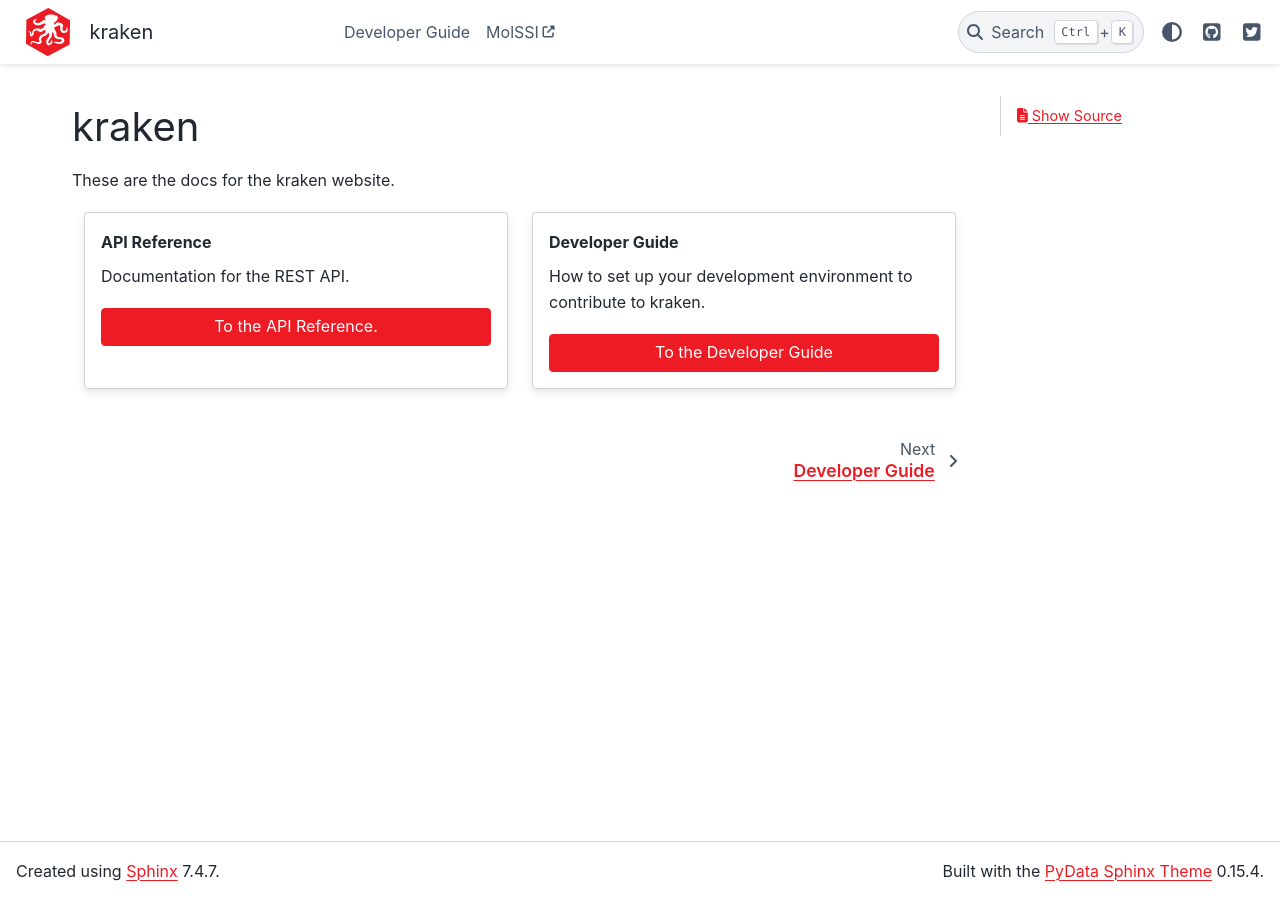
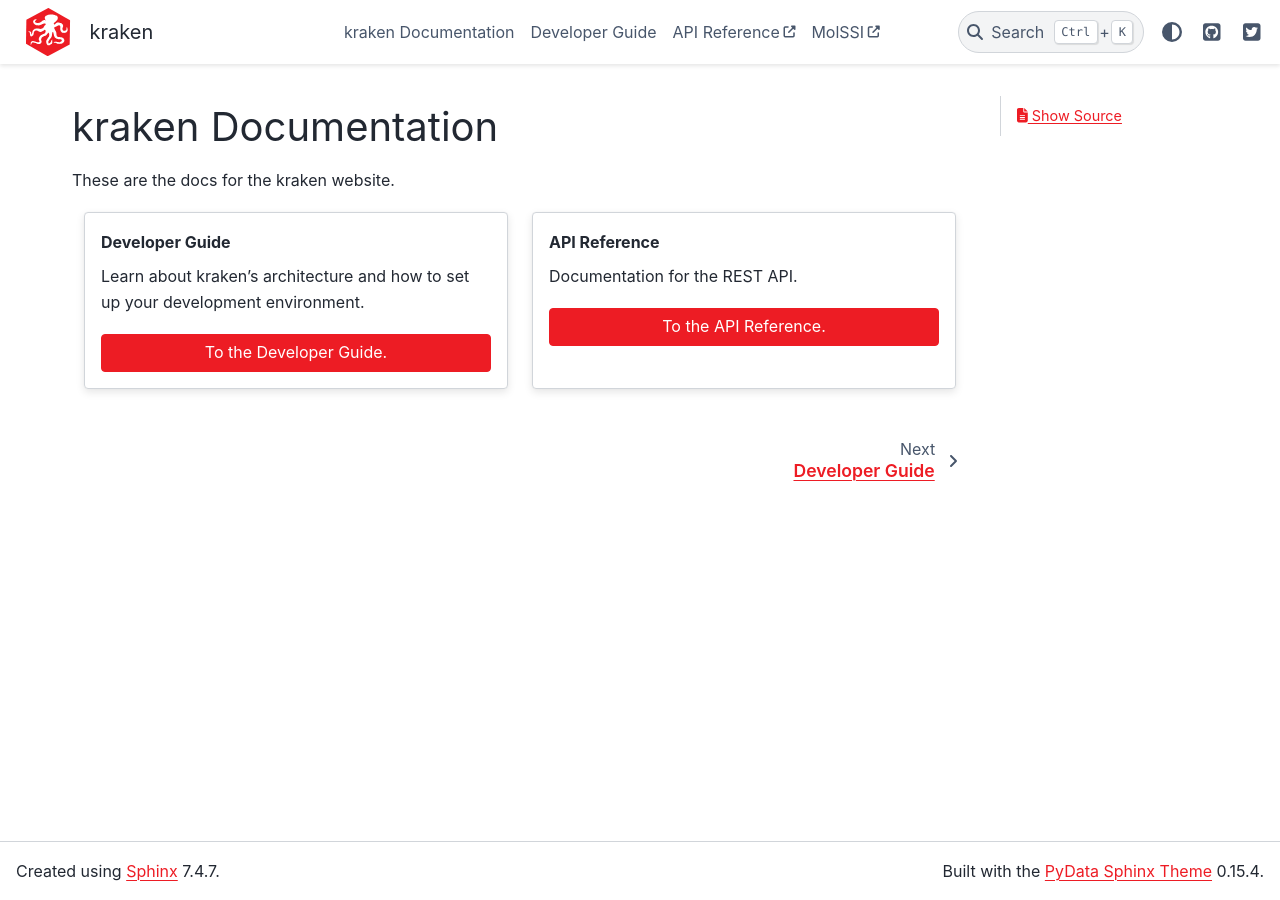
Before and after one commit to Descriptor-Libraries/descriptor-libraries-framework, a Sphinx documentation site: the page built from docs/index.rst, in a window 1280 px wide. Built offline with Sphinx 7.4.7 and the PyData theme 0.15.4, drawn with Linux system fonts in a browser that asks for light colours; pages that are not in the unit, such as notebooks, are missing from menus.

```diff
--- a/docs/conf.py
+++ b/docs/conf.py
@@ -97,7 +97,7 @@ html_favicon = "_static/molssi_square.png"
 # documentation.
 #
 html_theme_options = {
-	"github_url": "https://github.com/jchen0506/molssi_doc_theme",
+	"github_url": "https://github.com/janash/kraken-starting",
 	"twitter_url": "https://twitter.com/MolSSI_NSF",
 
 	"logo": {
@@ -106,11 +106,14 @@ html_theme_options = {
       "text": "kraken",
       "molssi_light": "molssi_main_logo.png",
       "molssi_dark": "molssi_main_logo_inverted_white.png",
+      "link": "/"
     },
 	"show_toc_level": 2,
 	"header_links_before_dropdown": 4,
 	"external_links": [
-      {"name": "MolSSI", "url": "https://molssi.org"}
+      {"name": "API Reference", "url": "/api/docs"},
+      {"name": "MolSSI", "url": "https://molssi.org"},
+
   ],
 
 	"secondary_sidebar_items": ["page-toc", "sourcelink"],
--- a/docs/index.rst
+++ b/docs/index.rst
@@ -4,34 +4,34 @@
    contain the root `toctree` directive.
 
 
-kraken
+kraken Documentation
 =========================================================
 
 These are the docs for the kraken website.
 
 .. grid:: 1 1 2 2
 
+    .. grid-item-card::  Developer Guide
+      :margin: 0 3 0 0
+
+      Learn about kraken's architecture and how to set up your development environment.
+
+      .. button-link:: ./developer_guide/index.html
+         :color: primary
+         :expand:
+
+         To the Developer Guide.
+
     .. grid-item-card:: API Reference
       :margin: 0 3 0 0
 
       Documentation for the REST API.
 
-      .. button-link:: ./api/index.html
+      .. button-link:: /api/docs
          :color: primary
          :expand:
 
          To the API Reference.
-
-    .. grid-item-card::  Developer Guide
-      :margin: 0 3 0 0
-
-      How to set up your development environment to contribute to kraken.
-
-      .. button-link:: ./developer_guide/index.html
-         :color: primary
-         :expand:
-
-         To the Developer Guide
 
 
 .. toctree::
```
Also changed, not shown: other parts of docs/index.rst (+1 -0 lines), 1 other file.
